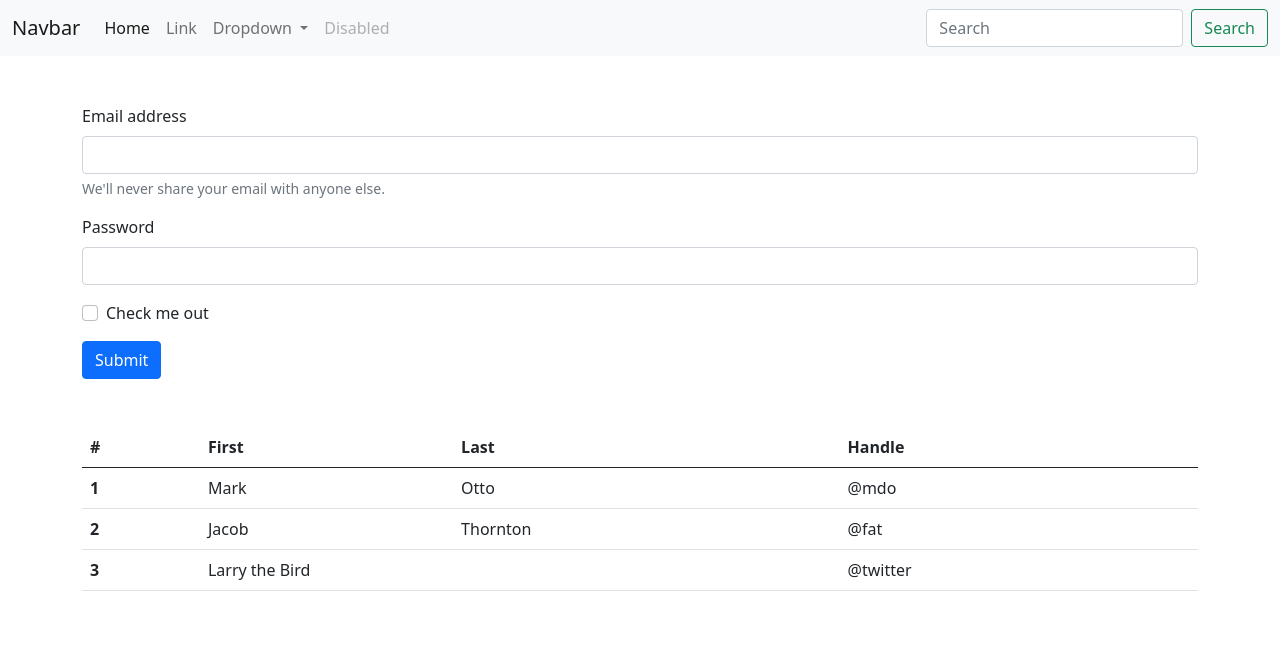
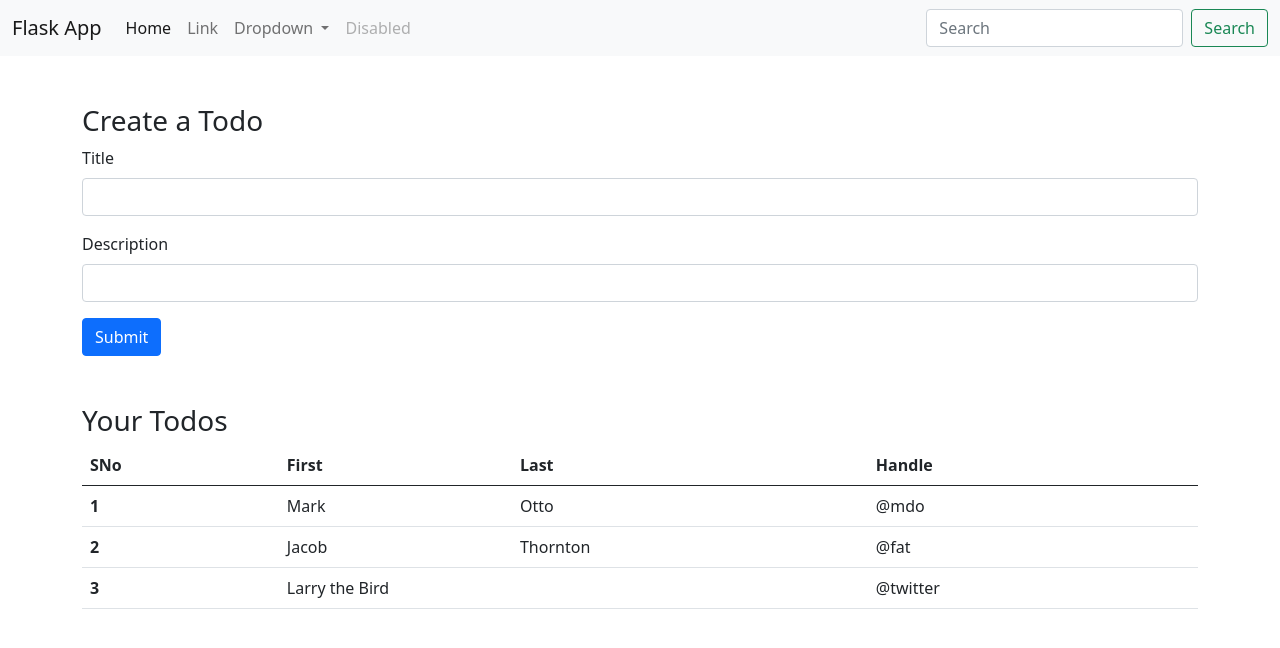
Before and after one commit to chwasiq0569/FlaskWeb, a Flask app: page / in a window 1280 px wide. Shown: the top 648 px of the page. Run offline with Flask 2, Linux system fonts and the light colour scheme; parts of the project's set-up code (start-up, migrations or seed data) failed here and were passed over.

Commit message:
Created Database Schema

```diff
--- a/app.py
+++ b/app.py
@@ -1,11 +1,28 @@
 from flask import Flask, render_template
+from flask_sqlalchemy import SQLAlchemy
+from datetime import datetime
 
 app = Flask(__name__)
+app.config['SQLALCHEMY_DATABASE_URI'] = 'sqlite:///todo.db'
+app.config['SQLALCHEMY_TRACK_MODIFICATIONS'] = False
+db = SQLAlchemy(app)
+
+
+class Todo(db.Model):
+    sno = db.Column(db.Integer, primary_key=True)
+    title = db.Column(db.String(200), nullable=False)
+    desc = db.Column(db.String(500), nullable=False)
+    date_created = db.Column(db.DateTime, default=db.datetime.utcnow)
+
+    def __repr__(self):
+        return f"{self.sno} - {self.title}"
+
 
 @app.route("/")
 def HelloWorld():
     return render_template("index.html")
     # return "<h1>HELLO WORLD</h1>"
 
+
 if __name__ == "__main__":
     app.run(debug=True, port=8000)
--- a/templates/index.html
+++ b/templates/index.html
@@ -16,7 +16,7 @@
 <body>
     <nav class="navbar navbar-expand-lg navbar-light bg-light">
         <div class="container-fluid">
-            <a class="navbar-brand" href="#">Navbar</a>
+            <a class="navbar-brand" href="#">Flask App</a>
             <button class="navbar-toggler" type="button" data-bs-toggle="collapse"
                 data-bs-target="#navbarSupportedContent" aria-controls="navbarSupportedContent" aria-expanded="false"
                 aria-label="Toggle navigation">
@@ -57,30 +57,26 @@
     </nav>
     <!-- Optional JavaScript; choose one of the two! -->
     <div class="container mt-5">
+        <h3>Create a Todo</h3>
         <form>
             <div class="mb-3">
-                <label for="exampleInputEmail1" class="form-label">Email address</label>
-                <input type="email" class="form-control" id="exampleInputEmail1" aria-describedby="emailHelp">
-                <div id="emailHelp" class="form-text">We'll never share your email with anyone else.</div>
+                <label for="title" class="form-label">Title</label>
+                <input type="text" class="form-control" id="title" aria-describedby="emailHelp">
             </div>
             <div class="mb-3">
-                <label for="exampleInputPassword1" class="form-label">Password</label>
-                <input type="password" class="form-control" id="exampleInputPassword1">
-            </div>
-            <div class="mb-3 form-check">
-                <input type="checkbox" class="form-check-input" id="exampleCheck1">
-                <label class="form-check-label" for="exampleCheck1">Check me out</label>
+                <label for="desc" class="form-label">Description</label>
+                <input type="text" class="form-control" id="desc">
             </div>
             <button type="submit" class="btn btn-primary">Submit</button>
         </form>
     </div>
 
     <div class="container mt-5">
-
+        <h3>Your Todos</h3>
         <table class="table">
             <thead>
                 <tr>
-                    <th scope="col">#</th>
+                    <th scope="col">SNo</th>
                     <th scope="col">First</th>
                     <th scope="col">Last</th>
                     <th scope="col">Handle</th>
```
